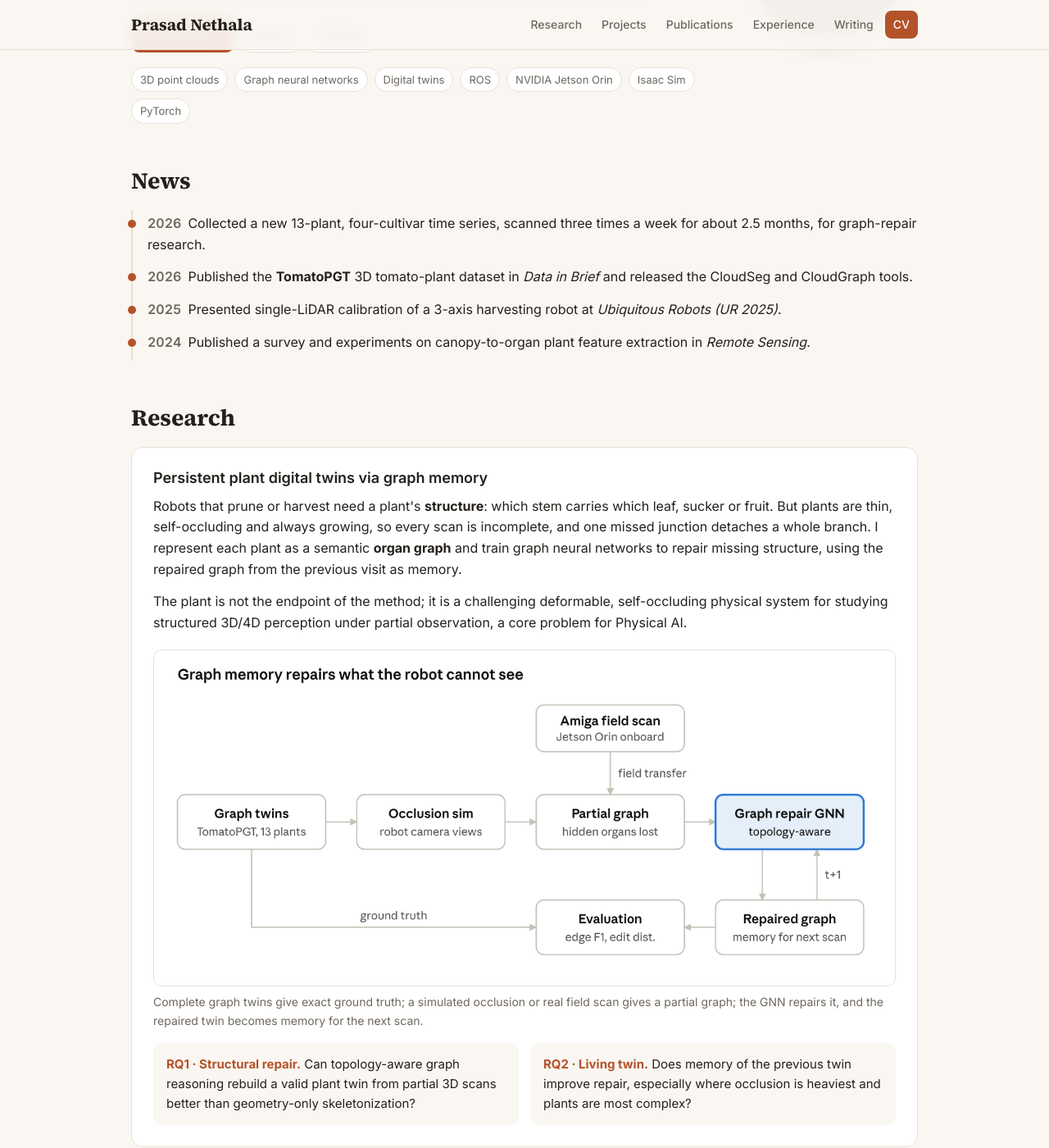
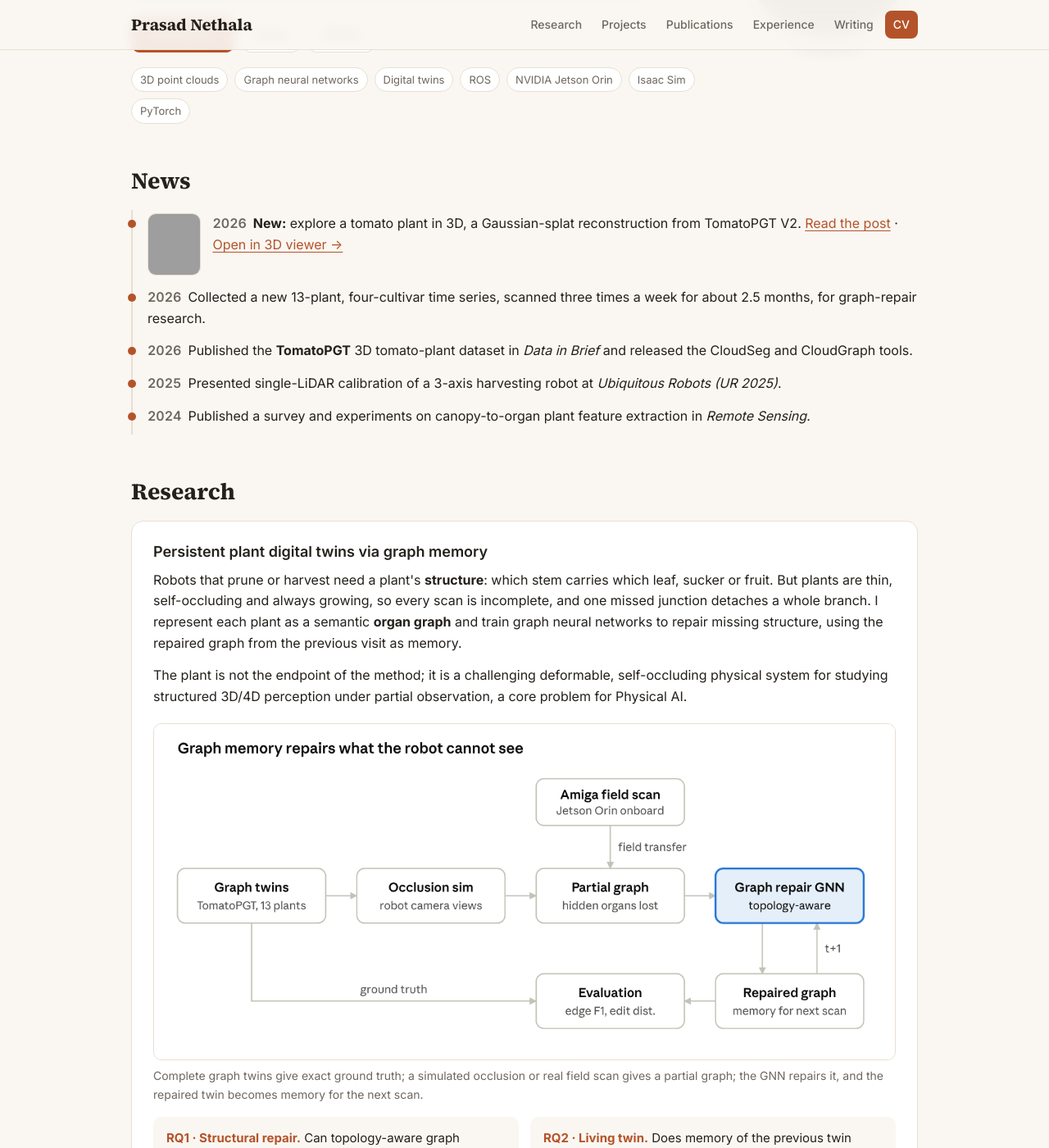
Before and after one commit to nethpras/nethpras.github.io, a Jekyll site: the page built from index.html, in a window 1280 px wide and 1400 px high, scrolled down 393 px. Shown: the whole window at 82% size. Built offline with Jekyll 4.4.1, drawn with Linux system fonts in a browser that asks for light colours; grey boxes are pictures that could not be loaded.

Commit message:
Add Gaussian splat blog post and news item

```diff
--- a/index.html
+++ b/index.html
@@ -43,6 +43,12 @@ permalink: /
 <section id="news">
   <h2>News</h2>
   <ul class="news">
+    <li class="has-thumb">
+      <a href="{{ '/blog/gaussian-splat-tomato/' | relative_url }}"><img class="news-thumb" src="https://s3-eu-west-1.amazonaws.com/images.playcanvas.com/splat/91984dcf/v1/xl.webp" alt="3D tomato plant"></a>
+      <div><span class="when">2026</span><b>New:</b> explore a tomato plant in 3D, a Gaussian-splat reconstruction from TomatoPGT V2.
+        <a href="{{ '/blog/gaussian-splat-tomato/' | relative_url }}">Read the post</a> ·
+        <a href="https://superspl.at/scene/91984dcf" target="_blank" rel="noopener">Open in 3D viewer →</a></div>
+    </li>
     <li><span class="when">2026</span>Collected a new 13-plant, four-cultivar time series, scanned three times a week for about 2.5 months, for graph-repair research.</li>
     <li><span class="when">2026</span>Published the <b>TomatoPGT</b> 3D tomato-plant dataset in <i>Data in Brief</i> and released the CloudSeg and CloudGraph tools.</li>
     <li><span class="when">2025</span>Presented single-LiDAR calibration of a 3-axis harvesting robot at <i>Ubiquitous Robots (UR 2025)</i>.</li>
--- a/style.css
+++ b/style.css
@@ -166,3 +166,14 @@ p{margin:0 0 14px}
   html{scroll-padding-top:12px}
   .footer-inner{flex-direction:column}
 }
+
+/* ===== News item with a small picture ===== */
+.news li.has-thumb{display:flex;gap:14px;align-items:flex-start}
+.news-thumb{display:block;overflow:hidden;font-size:0;width:76px;height:76px;flex:none;border-radius:10px;object-fit:cover;border:1px solid var(--line);background:var(--paper)}
+
+/* ===== 3D splat picture in blog posts ===== */
+.splat-poster{position:relative;display:block;max-width:560px;margin:16px auto 6px;border-radius:14px;overflow:hidden;border:1px solid var(--line)}
+.splat-poster img{display:block;width:100%;margin:0;aspect-ratio:1/1;object-fit:cover}
+.splat-poster .play{position:absolute;left:50%;bottom:18px;transform:translateX(-50%);background:var(--accent);color:#fff;padding:10px 18px;border-radius:999px;font-weight:600;font-size:15px;white-space:nowrap;box-shadow:0 6px 18px rgba(0,0,0,.18)}
+.splat-poster:hover .play{opacity:.92}
+.post .small{text-align:center}
```
Also changed, not shown: _posts/2026-11-20-gaussian-splat-tomato.md (added, +41 -0 lines).
